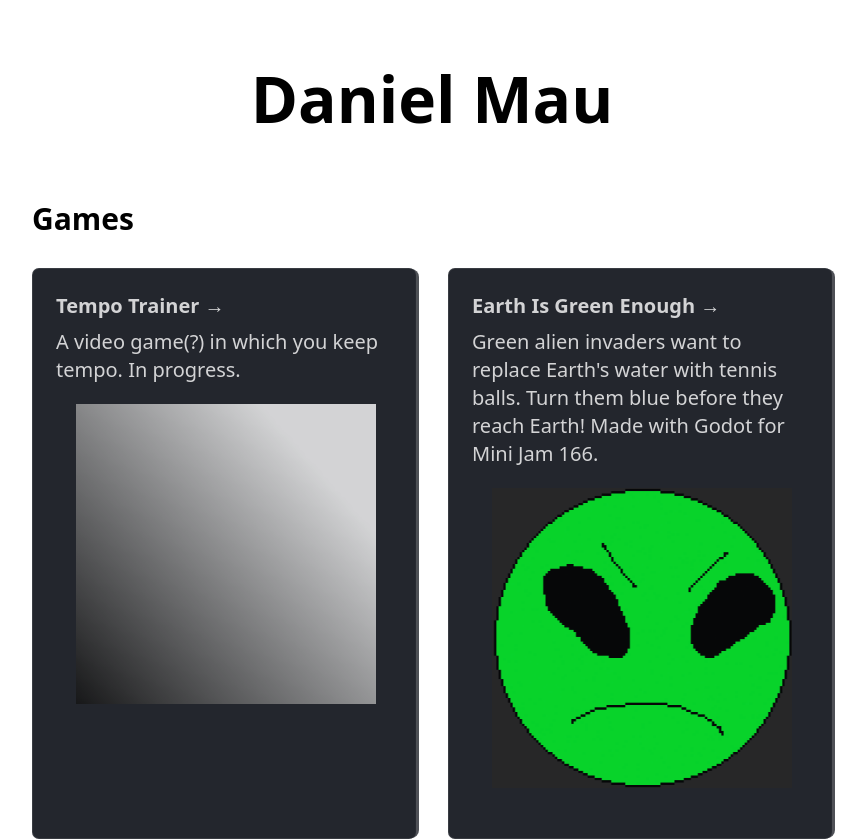
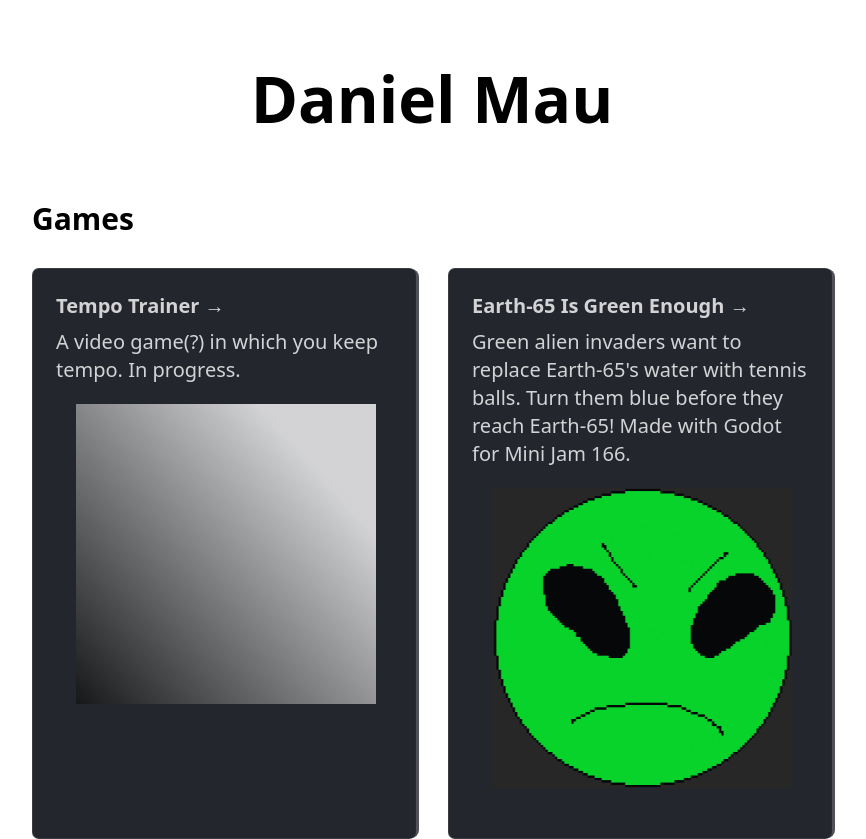
Before and after one commit to dbm19/dbm19.github.io, an Astro site: page / in a window 1280 px wide. Shown: the top 839 px of the page, without its empty margins (208-1074 px from the left). Built offline with nearby package versions, Linux system fonts and the light colour scheme; Astro itself is replaced by a stand-in of ours.

Commit message:
Updated alien game card

```diff
--- a/src/pages/index.astro
+++ b/src/pages/index.astro
@@ -16,8 +16,8 @@ import Card from '../components/Card.astro';
 			/>
 			<Card
 				href="https://dbm19.github.io/mini-jam-166/"
-				title="Earth Is Green Enough"
-				body="Green alien invaders want to replace Earth's water with tennis balls. Turn them blue before they reach Earth! Made with Godot for Mini Jam 166."
+				title="Earth-65 Is Green Enough"
+				body="Green alien invaders want to replace Earth-65's water with tennis balls. Turn them blue before they reach Earth-65! Made with Godot for Mini Jam 166."
 				imagePath="/src/images/earth-is-green-enough.png"
 			/>
 			<Card
```
